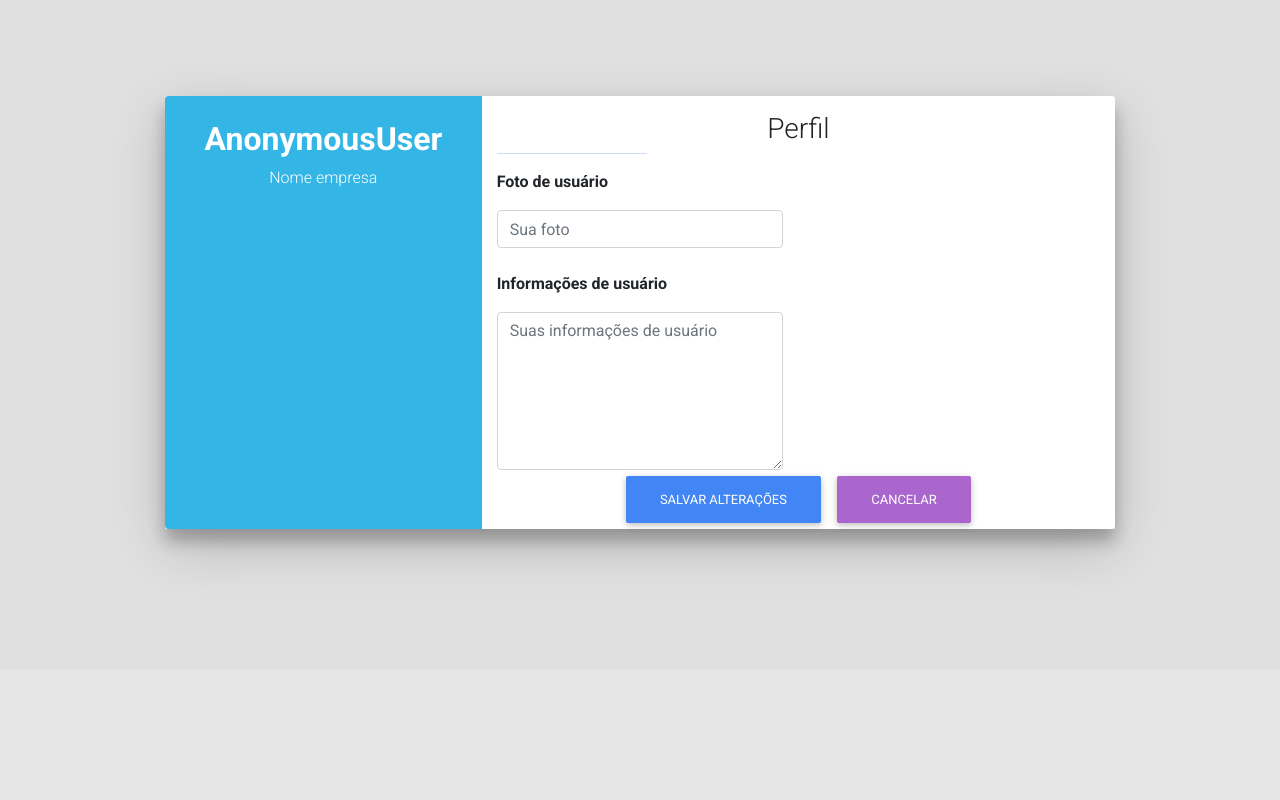
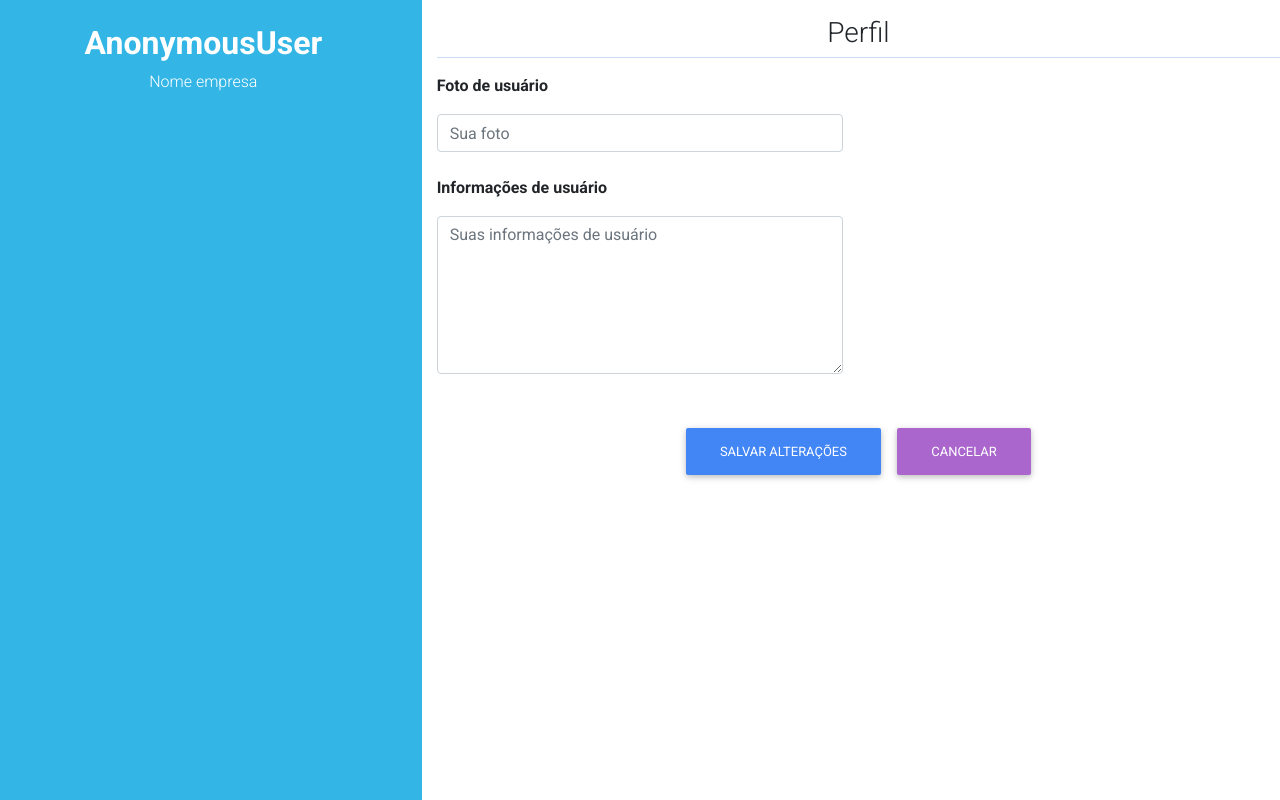
Before and after one commit to AndG087/Projeto-de-FDS, a Django app: page /edit_personuser/ in a window 1280 px wide. Shown: the part 131-931 px from the top of the page. Before the commit the page ends 705 px from the top, so only its background shows below. Run offline with Django 5.2, Linux system fonts and the light colour scheme; parts of the project's set-up code (start-up, migrations or seed data) failed here and were passed over; some libraries are stand-ins or nearby versions.

Commit message:
Arrumando a aparencia do perfil
Apenas uma mudança na organização dessa aba

```diff
--- a/home/templates/editar_perfil.html
+++ b/home/templates/editar_perfil.html
@@ -36,11 +36,11 @@
 
     <form action="{% url 'edit_personuser' %}" method="POST">
     {% csrf_token %}
-    <div class="container">
+
         <div class="row d-flex justify-content-center">
-            <div class="col-md-10 mt-5 pt-5">
-                <div class="row z-depth-3">
-                    <div class="col-sm-4 bg-info rounded-left">
+            <div class="col-md-12" style="height: 100vh; display: flex; flex-direction: column;">
+                <div class="row z-depth-3" style="flex: 1;">
+                    <div class="col-sm-4 bg-info rounded-left" style="flex: 1;">
                         <div class="card-block text-center text-white">
                             <h2 class="font-weight-bold mt-4">{{user}}</h2>
                             <p>Nome empresa</p>
@@ -50,7 +50,7 @@
                     </div>
                     <div class="col-sm-8 bg-white rounded-right">
                         <h3 class="mt-3 text-center">Perfil</h3>
-                        <hr class="badge-primary mt-0 w-25">
+                        <hr class="badge-primary mt-0 w-100">
                         <div class="row">
                             <div class="col-sm-6">
                                 <p class="font-weight-bold">Foto de usuário</p>
@@ -70,16 +70,17 @@
 
                             </div>
                         </div>
+                        <br><br>
                         <div class="text-center">
                             <button type="submit" class="btn btn-primary">Salvar alterações</button>
-                            <button type="button" class="btn btn-secondary">Cancelar</button>
+                            <a href= "{% url 'personuser' %}"><button type="button" class="btn btn-secondary">Cancelar</button></a>
                         <br>
                         </div>
                     </div>
                 </div>
             </div>
         </div>
-    </div>
+
 </form>
 
     <script src="https://cdn.jsdelivr.net/npm/bootstrap@5.2.3/dist/js/bootstrap.bundle.min.js" integrity="sha384-kenU1KFdBIe4zVF0s0G1M5b4hcpxyD9F7jL+jjXkk+Q2h455rYXK/7HAuoJl+0I4" crossorigin="anonymous"></script>
```
Also changed, not shown: home/templates/personuser.html (+14 -13 lines), db.sqlite3, home/views.py (line endings or trailing spaces).
